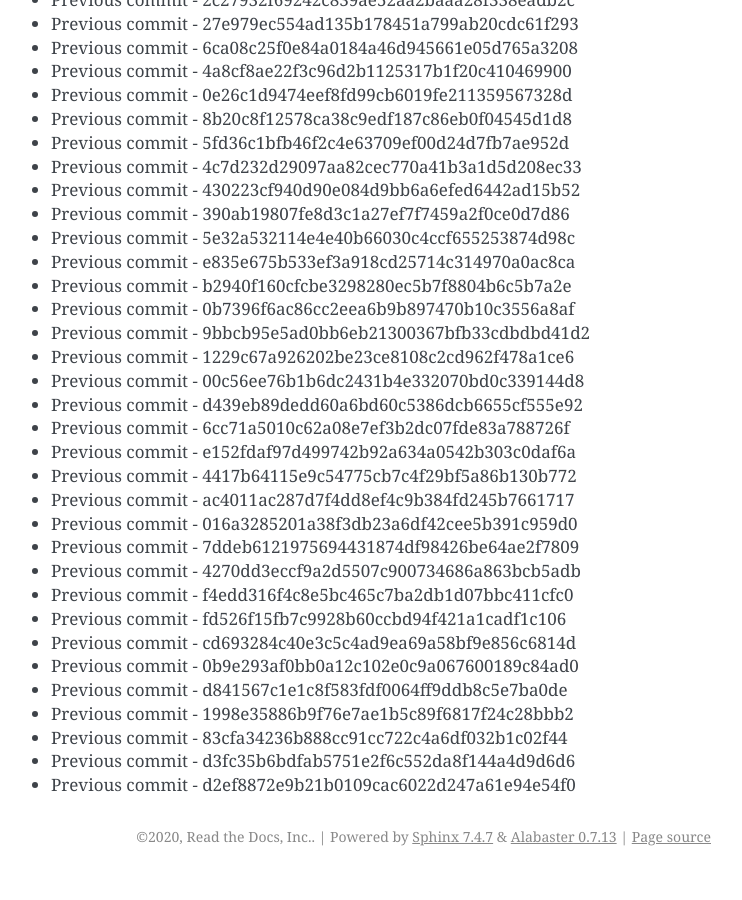
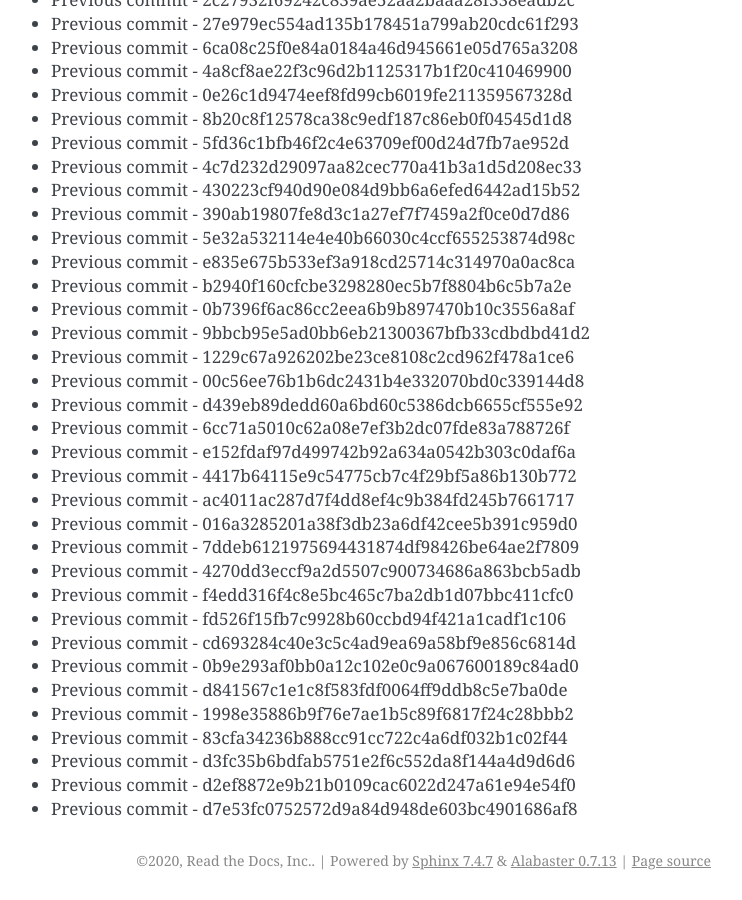
Before and after one commit to readthedocs/rtd-git-stresstest, a Sphinx documentation site: the page built from docs/updates.rst, in a window 1280 px wide and 900 px high, scrolled down 62694 px. Shown: the whole window, without its empty margins (399-1141 px from the left). Built offline with Sphinx 7.4.7, drawn with Linux system fonts in a browser that asks for light colours; before the commit the page ends 63570 px from its top, so only the background shows below that.

Commit message:
Generating commit from previous: d7e53fc0752572d9a84d948de603bc4901686af8

```diff
--- a/docs/updates.rst
+++ b/docs/updates.rst
@@ -2666,3 +2666,4 @@ It can be tested for any performance characteristics.
 * Previous commit - 83cfa34236b888cc91cc722c4a6df032b1c02f44
 * Previous commit - d3fc35b6bdfab5751e2f6c552da8f144a4d9d6d6
 * Previous commit - d2ef8872e9b21b0109cac6022d247a61e94e54f0
+* Previous commit - d7e53fc0752572d9a84d948de603bc4901686af8
```
